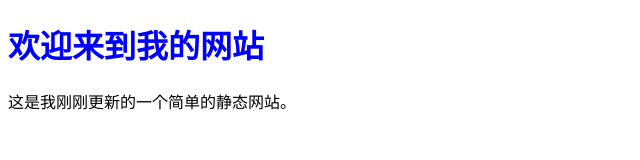
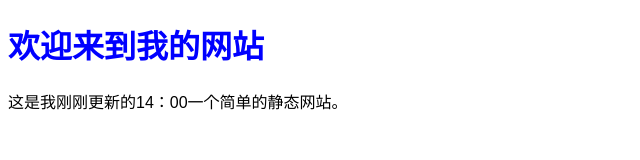
Before and after one commit to BreezeDuckweed/MyFirst, a plain HTML site: page index.html in a window 1280 px wide. Shown: the whole page, without its empty margins (0-640 px from the left). Drawn offline with Linux system fonts and the light colour scheme.

Commit message:
Add files via upload

```diff
--- a/index.html
+++ b/index.html
@@ -15,6 +15,6 @@
 </head>
 <body>
     <h1>欢迎来到我的网站</h1>
-    <p>这是我刚刚更新的一个简单的静态网站。</p>
+    <p>这是我刚刚更新的14：00一个简单的静态网站。</p>
 </body>
 </html>
```
